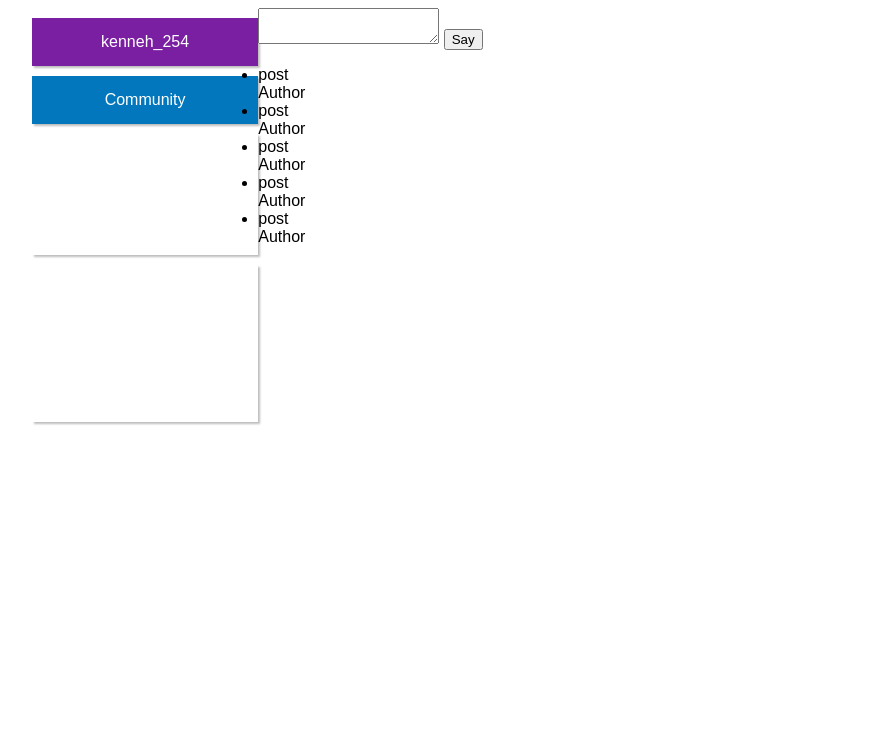
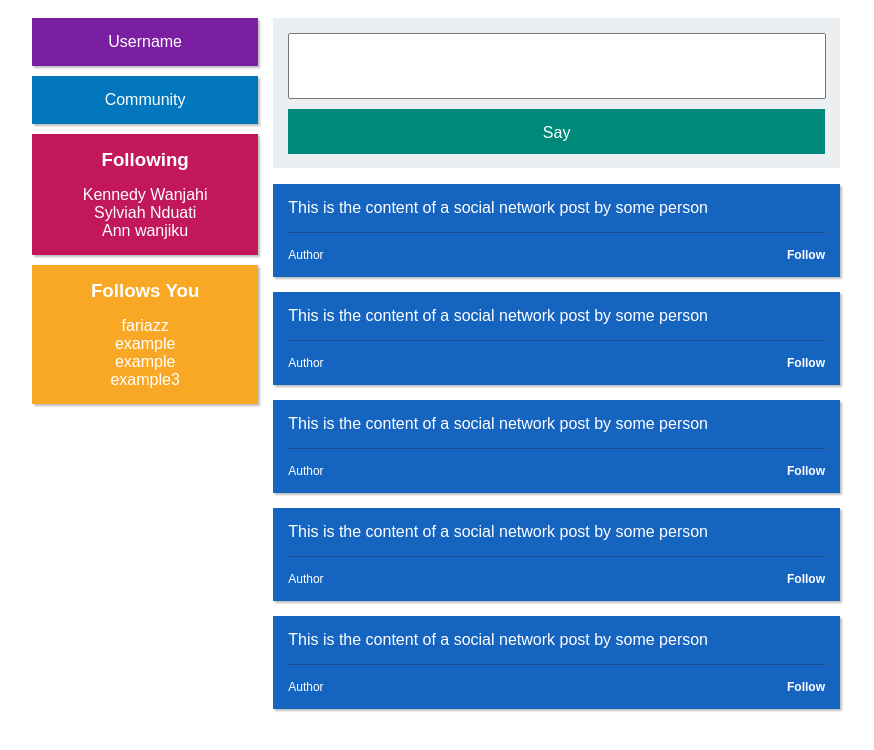
Before and after one commit to kennedywanjahi/social-networking-site---MeteorJS, a plain HTML site: page index.html in a window 1280 px wide. Shown: the whole page, without its empty margins (204-1078 px from the left). Drawn offline with Linux system fonts and the light colour scheme.

Commit message:
some markup tweaks

```diff
--- a/index.html
+++ b/index.html
@@ -1,62 +1,60 @@
 <!DOCTYPE HTML>
 <html>
   <head>
-         <meta charset="utf-8"/>
-         <title> Web development </title>
-         <link rel="stylesheet" type="text/css" href="style.css"
+    <meta charset="utf-8" />
+    <title>Simple Social networking site with mongodb and meteorjs</title>
+    <link rel="stylesheet" type="text/css" href="style.css" />
   </head>
   <body>
     <div id="wrapper">
         <div id="profile-area">
-                <div id="side-profile" class="side-box"><a>kenneh_254</a></div>
+          <div id="side-profile" class="side-box"><a>Username</a></div>
           <div id="side-all" class="side-box"><a>Community</a></div>
-                <div id="following" class="side-box">
+          <div id="side-youlike" class="side-box">
             <h3>Following</h3>
             <div class="boxcontent">
-                       <div><a class="filter-user">kylie shiru</a></div>
-                       <div><a class="filter-user">Sylviahh nduati</a></div>
-                       <div><a class="filter-user">susan nzomo</a></div>
+              <div><a class="filter-user">Kennedy Wanjahi</a></div>
+              <div><a class="filter-user">Sylviah Nduati</a></div>
+              <div><a class="filter-user">Ann wanjiku</a></div>
             </div>
           </div>
-               <div id="followers" class="side-box">
-                   <h3>Follows you</h3>
+          <div id="side-likeyou" class="side-box">
+            <h3>Follows You</h3>
             <div class="boxcontent">
-                       <div><a class="filter-user">kylie</a></div>
-                       <div><a class="filter-user">Sylviah</a></div>
-                       <div><a class="filter-user">susan</a></div>
-                       <div><a class="filter-user">sofia</a></div>
-					    <div><a class="filter-user">jojo</a></div>
+              <div><a class="filter-user">fariazz</a></div>
+              <div><a class="filter-user">example</a></div>
+              <div><a class="filter-user">example</a></div>
+              <div><a class="filter-user">example3</a></div>
             </div>
           </div>
         </div>
-          <div id="feeds">
-              <form id="form">
-                  <textarea></textarea>
-                  <button type"submit"> Say </button>
+        <div id="feed-area">
+          <form id="post-form">
+            <textarea id="content"></textarea>
+            <button type="submit">Say</button>
           </form>
-                  <ul class="posts-list">
-                      <li class="posts">
-                          <div>post</div>
-                          <div>Author<a>Follow</a></div>
+          <ul class="post-list">
+            <li class="post">
+              <div>This is the content of a social network post by some person</div>
+              <div>Author <a>Follow</a></div>
             </li>
-                      <li class="posts">
-                          <div>post</div>
-                          <div>Author<a>Follow</a></div>
+            <li class="post">
+              <div>This is the content of a social network post by some person</div>
+              <div>Author <a>Follow</a></div>
             </li>
-                      <li class="posts">
-                          <div>post</div>
-                          <div>Author<a>Follow</a></div>
+            <li class="post">
+              <div>This is the content of a social network post by some person</div>
+              <div>Author <a>Follow</a></div>
             </li>
-                      <li class="posts">
-                          <div>post</div>
-                          <div>Author<a>Follow</a></div>
+            <li class="post">
+              <div>This is the content of a social network post by some person</div>
+              <div>Author <a>Follow</a></div>
             </li>
-                      <li class="posts">
-                          <div>post</div>
-                          <div>Author<a>Follow</a></div>
+            <li class="post">
+              <div>This is the content of a social network post by some person</div>
+              <div>Author <a>Follow</a></div>
             </li>
           </ul>
-              </form>
         </div>
     </div>
   </body>
```
Lines whose indentation alone changed are shown as unchanged.
